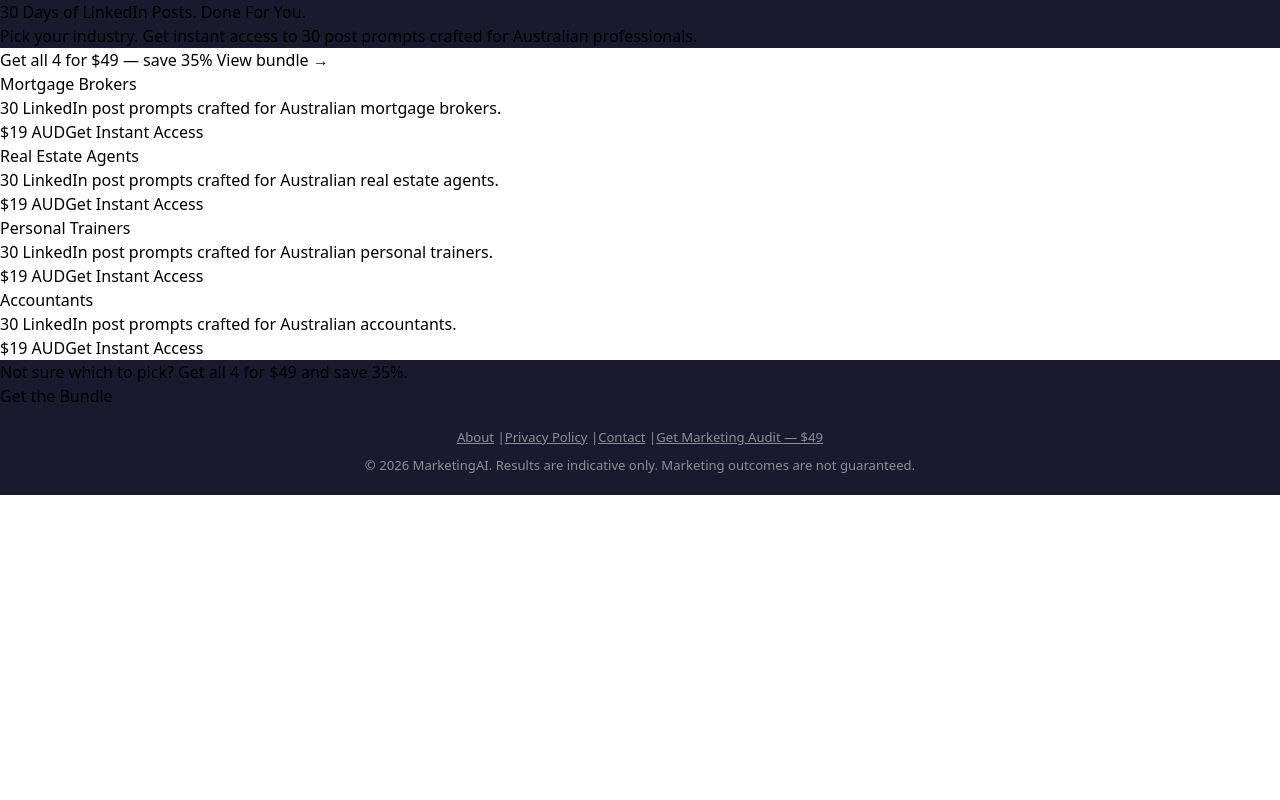
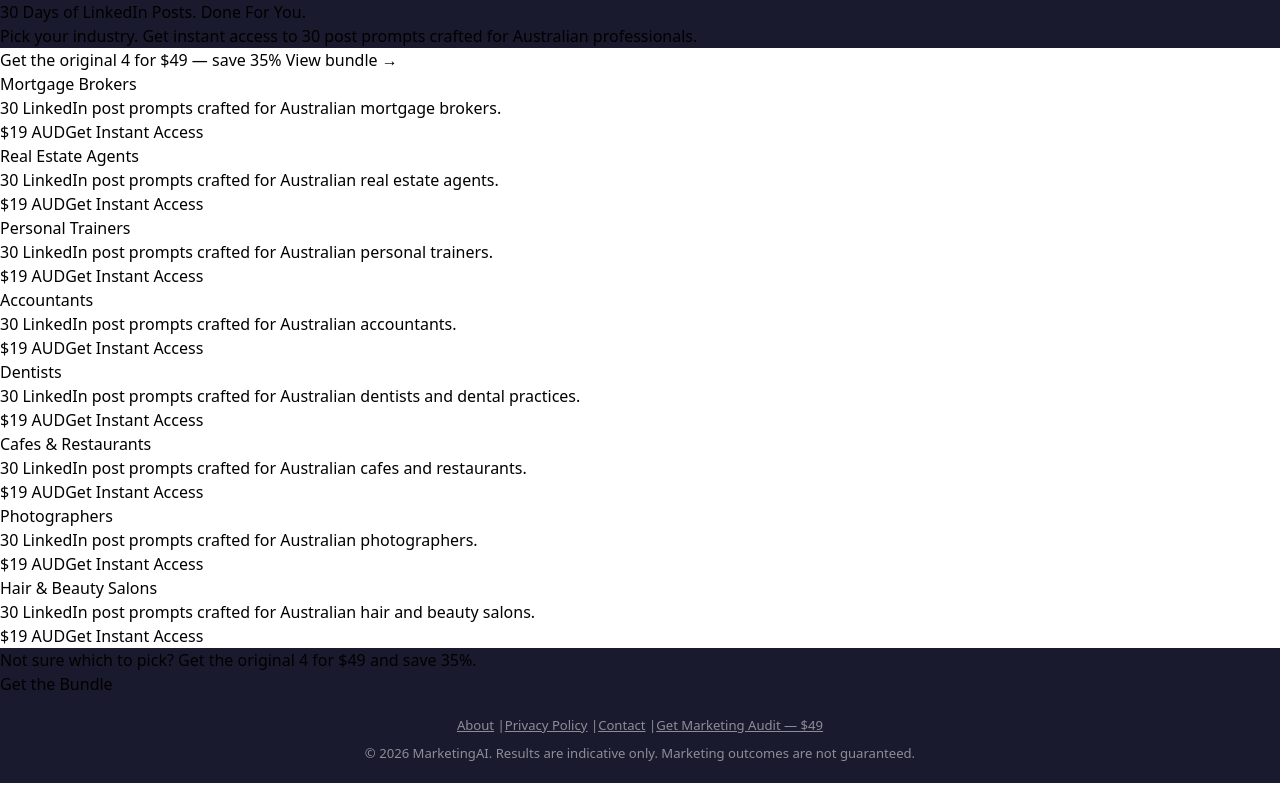
Before and after one commit to getmarketingai-byte/MarketingAI, a Next.js app: page /content-calendar in a window 1280 px wide. Built offline with nearby package versions, Linux system fonts and the light colour scheme.

Commit message:
Update content-calendar index to show all 8 niches

```diff
--- a/app/content-calendar/page.tsx
+++ b/app/content-calendar/page.tsx
@@ -4,7 +4,7 @@
 export const metadata: Metadata = {
   title: 'LinkedIn Content Calendars for Australian Professionals | MarketingAI',
   description:
-    'Done-for-you LinkedIn content calendars for Australian professionals. Choose your industry: Mortgage Brokers, Real Estate Agents, Personal Trainers, Accountants. $19 AUD each.',
+    'Done-for-you LinkedIn content calendars for Australian professionals. Choose your industry: Mortgage Brokers, Real Estate Agents, Personal Trainers, Accountants, Dentists, Cafes & Restaurants, Photographers, Hair & Beauty. $19 AUD each.',
 };
 
 const niches = [
@@ -28,6 +28,26 @@
     slug: 'accountants',
     description: '30 LinkedIn post prompts crafted for Australian accountants.',
   },
+  {
+    name: 'Dentists',
+    slug: 'dentists',
+    description: '30 LinkedIn post prompts crafted for Australian dentists and dental practices.',
+  },
+  {
+    name: 'Cafes & Restaurants',
+    slug: 'cafes-restaurants',
+    description: '30 LinkedIn post prompts crafted for Australian cafes and restaurants.',
+  },
+  {
+    name: 'Photographers',
+    slug: 'photographers',
+    description: '30 LinkedIn post prompts crafted for Australian photographers.',
+  },
+  {
+    name: 'Hair & Beauty Salons',
+    slug: 'hair-beauty',
+    description: '30 LinkedIn post prompts crafted for Australian hair and beauty salons.',
+  },
 ];
 
 export default function ContentCalendarIndexPage() {
@@ -48,7 +68,7 @@
       {/* Bundle upsell banner */}
       <div className="bg-yellow-50 border-y border-yellow-200 py-4 px-6 text-center">
         <p className="text-gray-800 font-semibold">
-          Get all 4 for $49 &mdash; save 35%{' '}
+          Get the original 4 for $49 &mdash; save 35%{' '}
           <Link href="/content-calendar/bundle" className="text-blue-600 underline font-bold">
             View bundle &rarr;
           </Link>
@@ -85,7 +105,7 @@
       <section className="py-12 px-6 text-center" style={{ background: '#1a1a2e' }}>
         <div className="max-w-xl mx-auto">
           <p className="text-gray-300 mb-6 text-lg">
-            Not sure which to pick? Get all 4 for $49 and save 35%.
+            Not sure which to pick? Get the original 4 for $49 and save 35%.
           </p>
           <Link
             href="/content-calendar/bundle"
```
